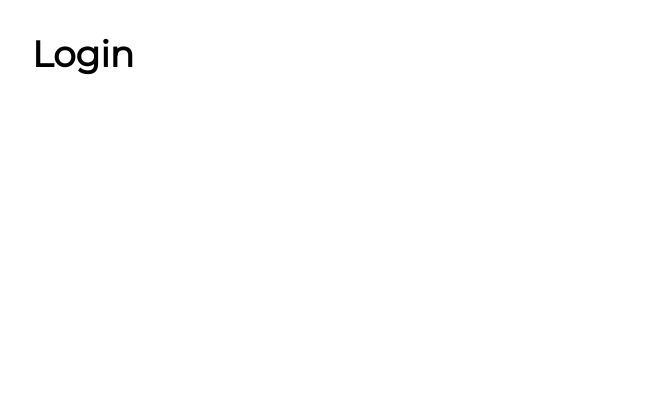
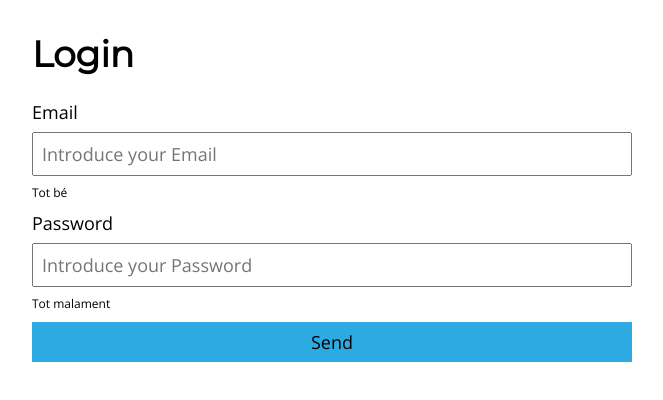
Before and after one commit to coders-app/coders-app-user-accounts, a React (Create React App) app: page /login in a window 1280 px wide. Shown: the top 400 px of the page, without its empty margins (40-703 px from the left). Built offline with nearby package versions, Linux system fonts and the light colour scheme.

Commit message:
Add LoginForm html skeleton & styles with type funcionality

```diff
--- /dev/null
+++ b/src/components/LoginForm/LoginForm.tsx
@@ -0,0 +1,60 @@
+import { SyntheticEvent, useState } from "react";
+import { UserCredentials } from "../../store/models/User";
+import LoginFormStyled from "./LoginFormStyled";
+
+const LoginForm = (): JSX.Element => {
+  const initialCredentials: UserCredentials = {
+    email: "",
+    password: "",
+  };
+
+  const [credentials, setCredentials] = useState(initialCredentials);
+
+  const handleChangeForm = (event: React.ChangeEvent<HTMLInputElement>) => {
+    setCredentials({
+      ...credentials,
+      [event.target.id]: event.target.value,
+    });
+  };
+
+  const handleOnSubmit = (event: SyntheticEvent) => {
+    event.preventDefault();
+    setCredentials(initialCredentials);
+  };
+
+  return (
+    <LoginFormStyled noValidate autoComplete="off" onSubmit={handleOnSubmit}>
+      <div className="form-group">
+        <label htmlFor="email">Email</label>
+        <input
+          className="form-group__box"
+          placeholder="Introduce your Email"
+          value={credentials.email}
+          id="email"
+          type="email"
+          onChange={handleChangeForm}
+        ></input>
+        <span className="form-group__message">Tot bé</span>
+      </div>
+      <div className="form-group">
+        <label className="form-group__title" htmlFor="password">
+          Password
+        </label>
+        <input
+          className="form-group__box"
+          placeholder="Introduce your Password"
+          id="password"
+          type="password"
+          value={credentials.password}
+          onChange={handleChangeForm}
+        ></input>
+        <span className="form-group__message">Tot malament</span>
+      </div>
+      <button className="button" type="submit">
+        Send
+      </button>
+    </LoginFormStyled>
+  );
+};
+
+export default LoginForm;
--- /dev/null
+++ b/src/components/LoginForm/LoginFormStyled.tsx
@@ -0,0 +1,31 @@
+import styled from "styled-components";
+
+const LoginFormStyled = styled.form`
+  display: flex;
+  flex-direction: column;
+  gap: 10px;
+  max-width: 600px;
+
+  .form-group {
+    display: flex;
+    flex-direction: column;
+    gap: 8px;
+
+    &__box {
+      padding: 8px;
+    }
+
+    &__message {
+      font-size: 0.75rem;
+      align-self: flex-start;
+    }
+  }
+
+  .button {
+    padding: 8px;
+    background-color: ${({ theme: { colors } }) => colors.brands.base};
+    border: 0;
+  }
+`;
+
+export default LoginFormStyled;
--- a/src/pages/LoginPage/LoginPage.tsx
+++ b/src/pages/LoginPage/LoginPage.tsx
@@ -1,10 +1,12 @@
 import React from "react";
+import LoginForm from "../../components/LoginForm/LoginForm";
 import LoginPageStyled from "./LoginPageStyled";
 
 const LoginPage = () => {
   return (
     <LoginPageStyled>
       <h1>Login</h1>
+      <LoginForm />
     </LoginPageStyled>
   );
 };
```
